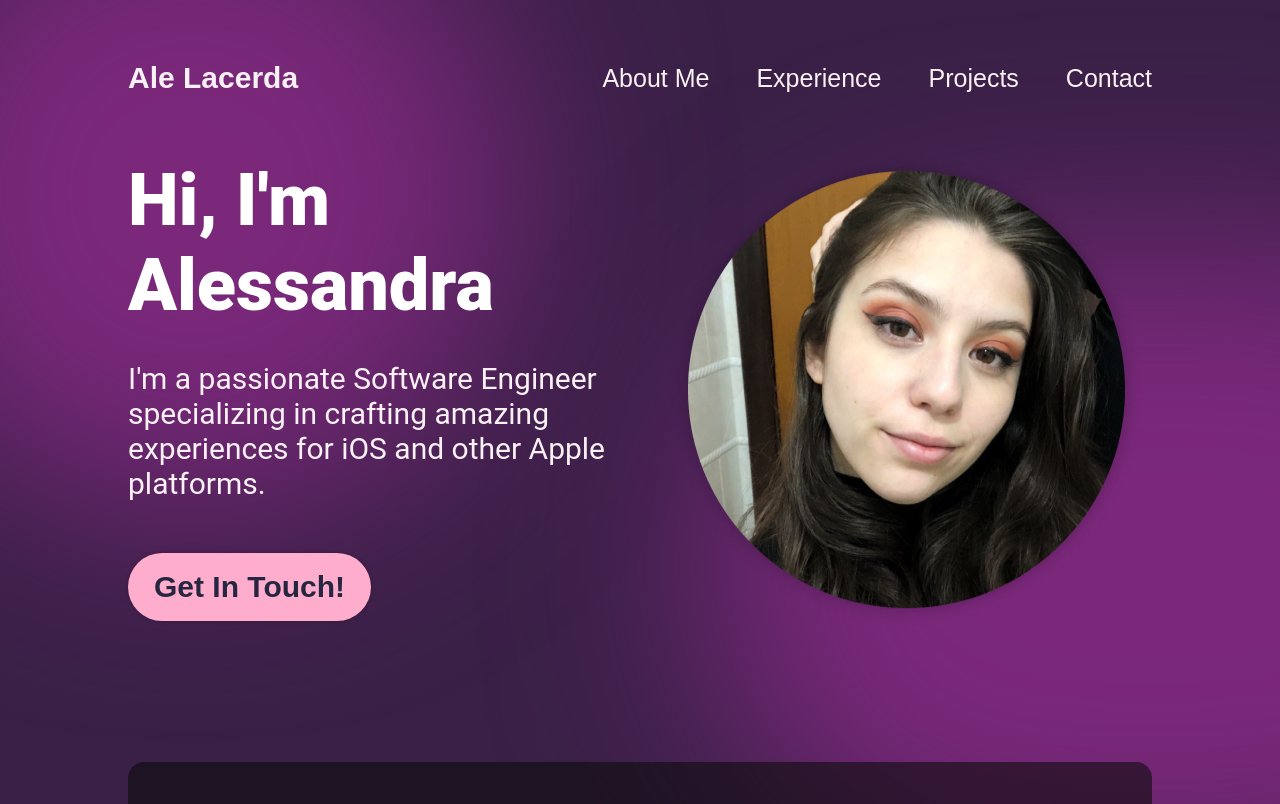
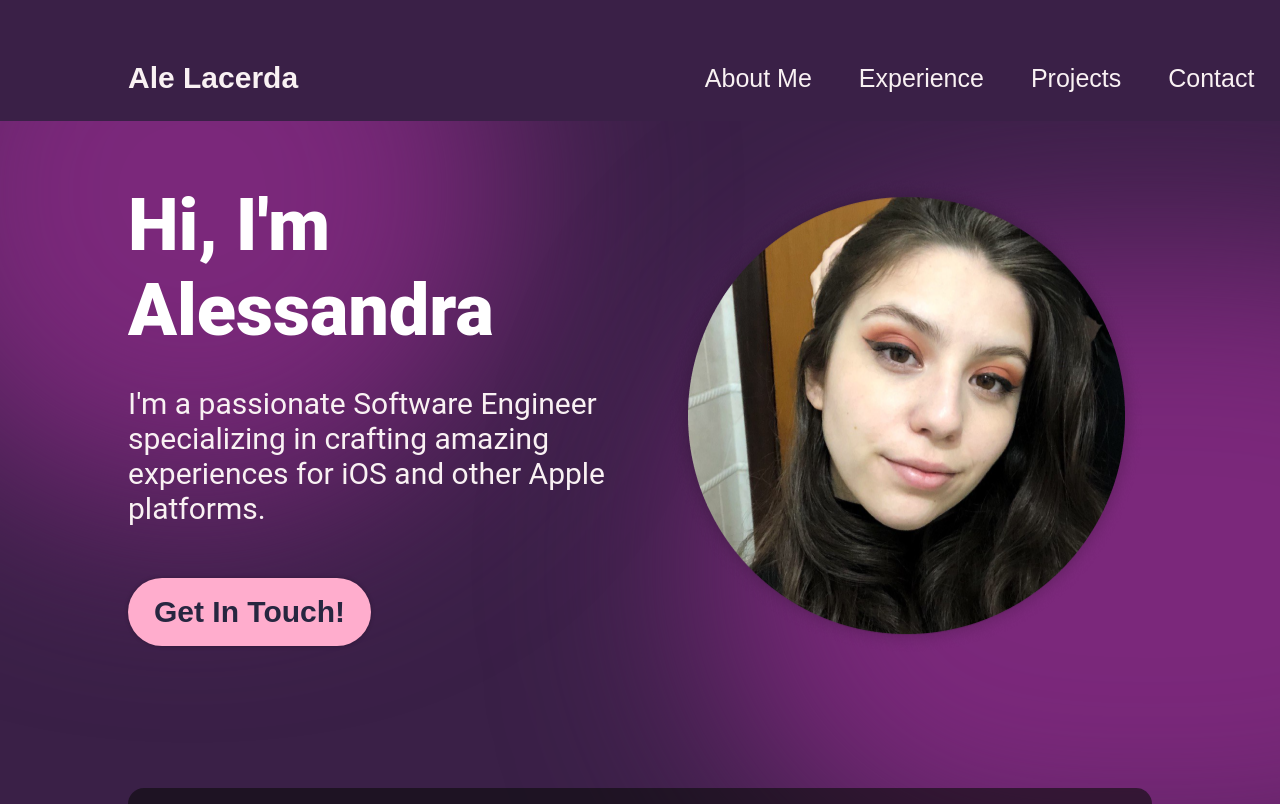
Before and after one commit to alelacerda/alelacerda.github.io, a React (Create React App) app: page / in a window 1280 px wide. Shown: the top 804 px of the page. Built offline with nearby package versions, Linux system fonts and the light colour scheme.

Commit message:
feat: adds sticky position to navbar

```diff
--- a/src/components/navbar/Navbar.module.css
+++ b/src/components/navbar/Navbar.module.css
@@ -1,13 +1,18 @@
 @import "../../vars.css";
 
 .navbar {
-    position: relative;
+    position: sticky;
     display: flex;
     justify-content: space-between;
     align-items: center;
     padding-top: 61px;
-    z-index: 2;
-    margin: 0 10%;
+    z-index: 5;
+    padding-left: 10%;
+    padding-right: 2%;
+    padding-bottom: 2%;
+    top: 0;
+    background: var(--color-background);
+    width: 100%;
 }
 
 .title {
```
